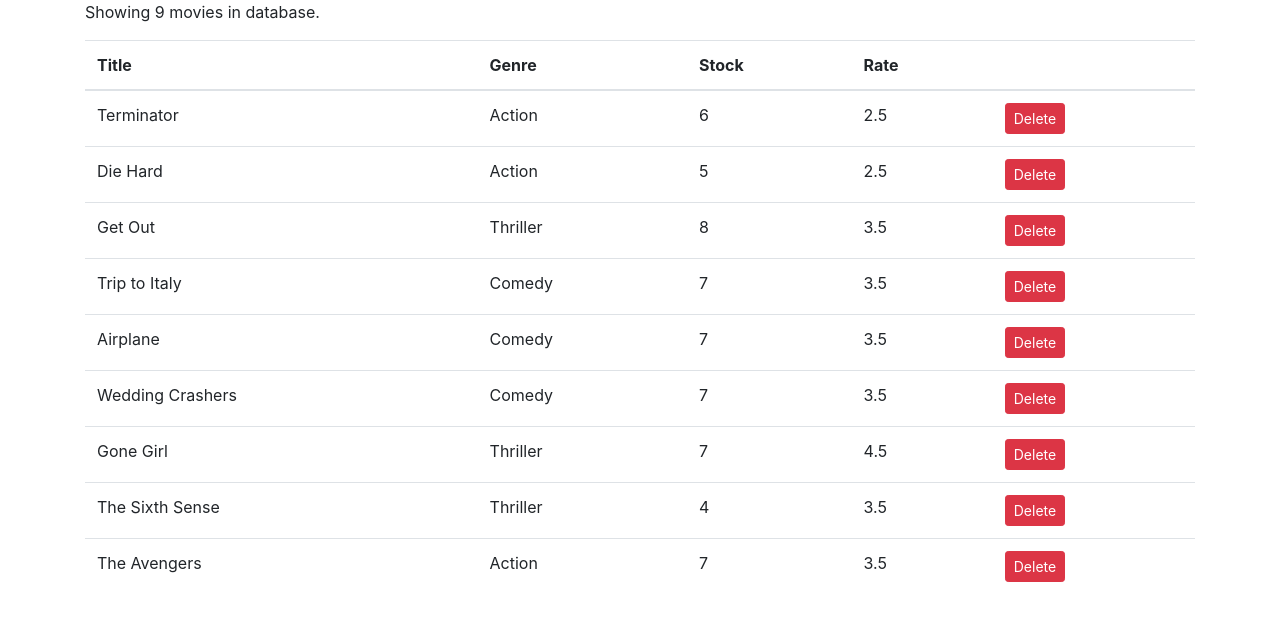
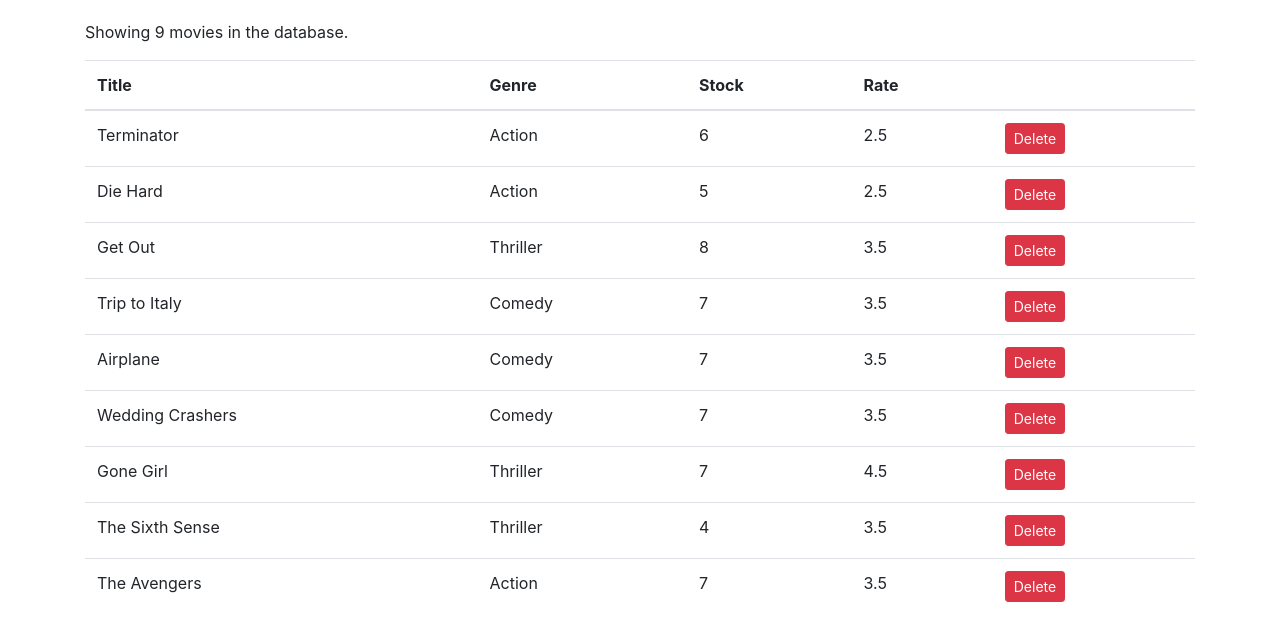
Before and after one commit to EvgenyMinin/vidly, a React (Create React App) app: page / in a window 1280 px wide. Shown: the top 640 px of the page. Built offline with nearby package versions, Linux system fonts and the light colour scheme.

Commit message:
add: conditional rendering

```diff
--- a/src/components/App/App.scss
+++ b/src/components/App/App.scss
@@ -1,6 +1,3 @@
-$header_color: lightgreen;
-.header {
-    font-size: 48px;
-    font-weight: bold;
-    color: $header_color;
+body {
+    padding: 20px 0 0 0;
 }
--- a/src/components/Movies/Movies.jsx
+++ b/src/components/Movies/Movies.jsx
@@ -17,9 +17,12 @@
 
     render() {
         const { movies } = this.state;
+        if (movies.length === 0) {
+            return <p>There are no movies in the database</p>
+        }
         return (
             <React.Fragment>
-                <p>Showing {movies.length} movies in database.</p>
+                <p>Showing {movies.length} movies in the database.</p>
                 <table className='table'>
                     <thead>
                         <tr>
```
